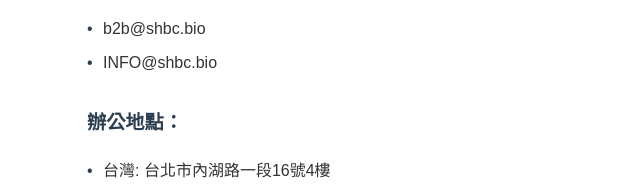
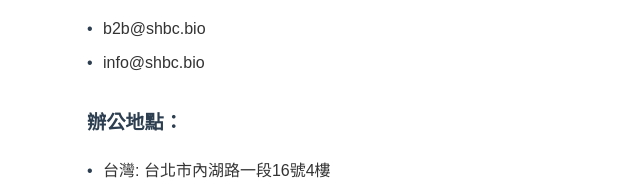
Before and after one commit to galen36123612/shbc.github.io, a plain HTML site: page Info1009_v4.html in a window 1280 px wide. Shown: the part 458-646 px from the top of the page, 0-640 px from the left. Drawn offline with Linux system fonts and the light colour scheme.

Commit message:
Update Info1009_v4.html

```diff
--- a/Info1009_v4.html
+++ b/Info1009_v4.html
@@ -231,7 +231,7 @@
             <h2>聯繫方式：</h2>
             <ul>
                 <li>b2b@shbc.bio</li>
-                <li>INFO@shbc.bio</li>
+                <li>info@shbc.bio</li>
             </ul>
 
             <h2>辦公地點：</h2>
@@ -267,7 +267,7 @@
           <h2>Contact Us:</h2>
           <ul>
               <li>b2b@shbc.bio</li>
-              <li>INFO@shbc.bio</li>
+              <li>info@shbc.bio</li>
           </ul>
 
           <h2>Office Locations:</h2>
```
